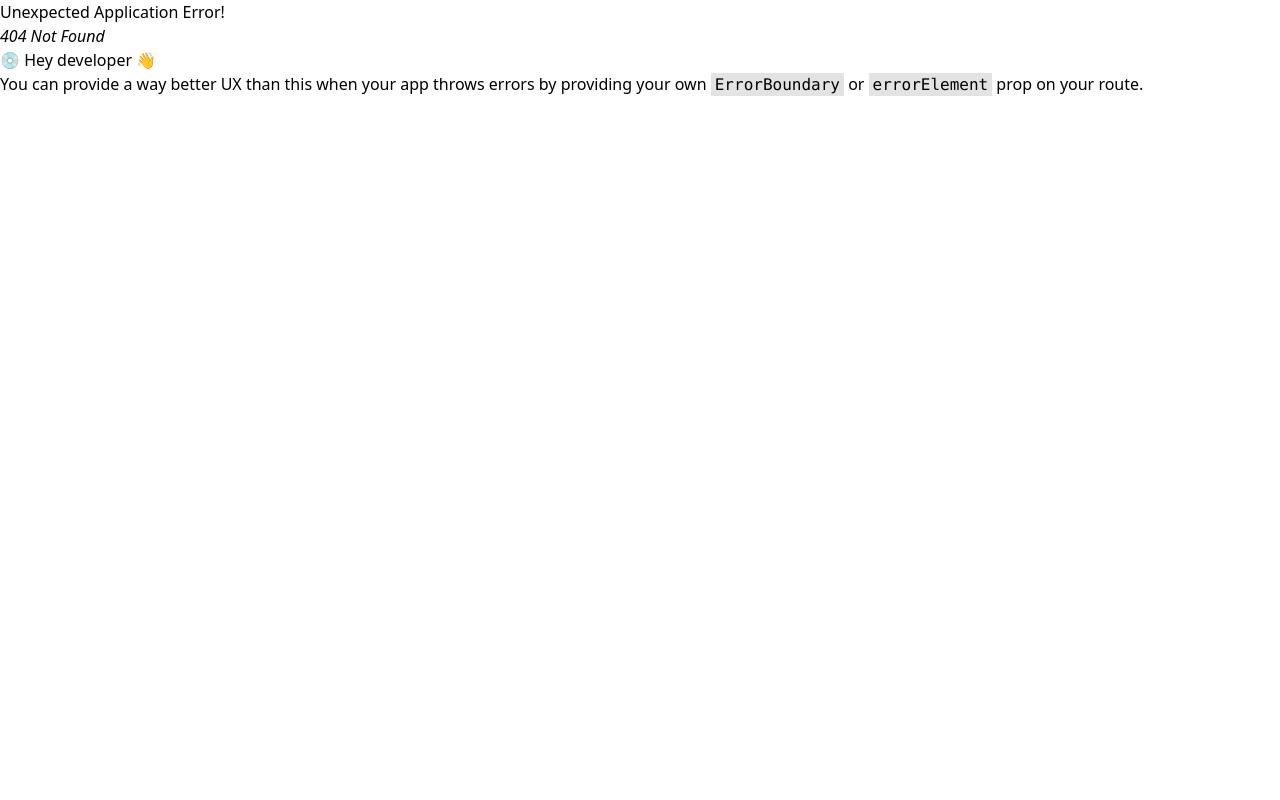
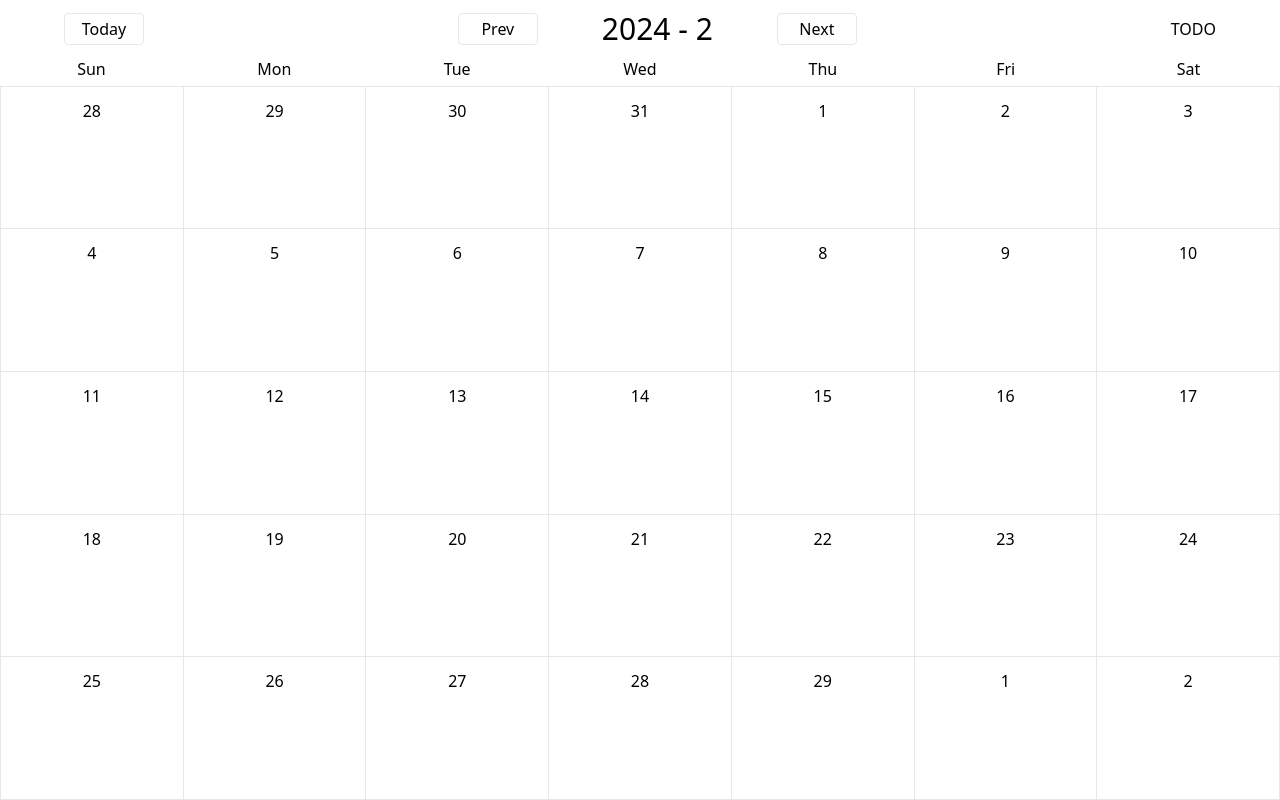
Before and after one commit to sitogi/calendar-memo, a React (Vite) app: page /month in a window 1280 px wide. Before the commit this address had no page. Built offline with nearby package versions, Linux system fonts and the light colour scheme.

Commit message:
Add Today link

```diff
--- a/src/features/MonthCalendar/hooks/useDateParams.ts
+++ b/src/features/MonthCalendar/hooks/useDateParams.ts
@@ -8,5 +8,8 @@ type ReturnType = {
 export const useDateParams = (): ReturnType => {
   const { year, month } = useParams();
 
-  return { year: Number(year), month: Number(month) };
+  return {
+    year: year === undefined ? new Date().getFullYear() : Number(year),
+    month: month === undefined ? new Date().getMonth() + 1 : Number(month),
+  };
 };
--- a/src/features/MonthCalendar/index.tsx
+++ b/src/features/MonthCalendar/index.tsx
@@ -11,7 +11,11 @@ export const MonthCalendar = (): JSX.Element => {
 
   return (
     <div className="h-screen flex flex-col">
-      <div className="flex items-center justify-center h-16 gap-16">
+      <div className="flex items-center justify-between h-16 px-16">
+        <Link to="/month" className="grid place-content-center border rounded w-20 h-8">
+          Today
+        </Link>
+        <div className="flex items-center justify-center gap-16">
           <Link
             to={`/month/${month === 1 ? year - 1 : year}/${month === 1 ? 12 : month - 1}`}
             className="grid place-content-center border rounded w-20 h-8"
@@ -25,6 +29,8 @@ export const MonthCalendar = (): JSX.Element => {
           >
             Next
           </Link>
+        </div>
+        <div>TODO</div>
       </div>
       <div className="grid grid-cols-7 h-8">
         {weekdays.map((weekday) => {
--- a/src/main.tsx
+++ b/src/main.tsx
@@ -13,6 +13,10 @@ const router = createBrowserRouter([
     element: <MonthCalendar />,
   },
   {
+    path: '/month',
+    element: <MonthCalendar />,
+  },
+  {
     path: '/',
     element: <Root />,
   },
```
Lines whose indentation alone changed are shown as unchanged.
